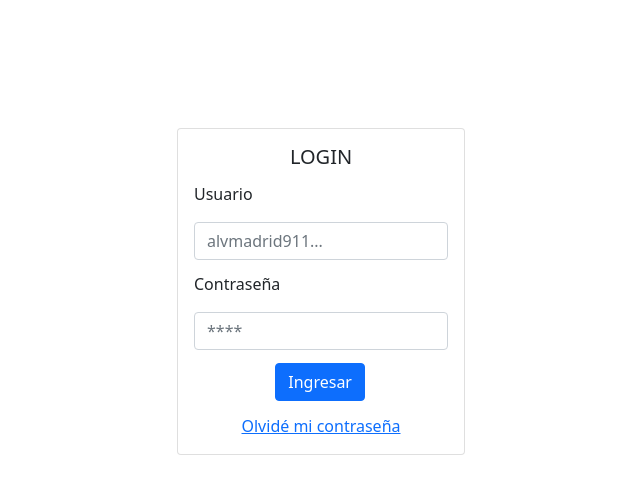
After one commit to Carloooh/cesfam, a Django app: template sistemaCesfam/templates/login.html in a window 1280 px wide. The commit adds this page. Shown: the top 494 px of the page, without its empty margins (319-959 px from the left). Run offline with Django 4.2, Linux system fonts and the light colour scheme; the template is opened without the code that fills it, so the values that code supplies are empty.

Commit message:
login html base, views.py, crea css

```diff
--- a/cesfam/settings.py
+++ b/cesfam/settings.py
@@ -38,7 +38,7 @@ INSTALLED_APPS = [
     'django.contrib.messages',
     'django.contrib.staticfiles',
     'sistemaCesfam',
-    'bootstrap5',
+    #'bootstrap5',
 ]
 
 MIDDLEWARE = [
--- /dev/null
+++ b/sistemaCesfam/css/login.css
@@ -0,0 +1,8 @@
+.card {
+    margin: 0 auto;
+    /* Added */
+    float: none;
+    /* Added */
+    margin-bottom: 10px;
+    /* Added */
+}
--- /dev/null
+++ b/sistemaCesfam/templates/login.html
@@ -0,0 +1,37 @@
+<!DOCTYPE html>
+<html lang="en">
+
+<head>
+    <meta charset="UTF-8">
+    <meta http-equiv="X-UA-Compatible" content="IE=edge">
+    <meta name="viewport" content="width=device-width, initial-scale=1.0">
+    <title>Document</title>
+
+    <!-- Llama al css de bootstrap -->
+    <link href="https://cdn.jsdelivr.net/npm/bootstrap@5.1.3/dist/css/bootstrap.min.css" rel="stylesheet" integrity="sha384-1BmE4kWBq78iYhFldvKuhfTAU6auU8tT94WrHftjDbrCEXSU1oBoqyl2QvZ6jIW3" crossorigin="anonymous">
+    <!-- Llamada al js de bootstrap -->
+    <script src="https://cdn.jsdelivr.net/npm/bootstrap@5.1.3/dist/js/bootstrap.bundle.min.js" integrity="sha384-ka7Sk0Gln4gmtz2MlQnikT1wXgYsOg+OMhuP+IlRH9sENBO0LRn5q+8nbTov4+1p" crossorigin="anonymous"></script>
+    <link rel="stylesheet" href="css/login.css">
+
+</head>
+
+<body>
+    <!-- LOGIN CARD-->
+    <div class="container d-flex justify-content-center align-items-center" style="text-align: center; margin-top: 10%;">
+        <div class="card" style="width: 18rem;">
+            <div class="card-body">
+                <h5 class="card-title">LOGIN</h5>
+                <p class="card-text" style="text-align:left; margin-top: 5%;">Usuario</p>
+                <input type="email" class="form-control" id="exampleInputEmail1" aria-describedby="emailHelp" placeholder="alvmadrid911...">
+                <p class="card-text" style="text-align:left; margin-top: 5%;">Contraseña</p>
+                <input type="password" class="form-control" id="exampleInputPassword1" placeholder="****">
+                <!--BOTÓN DE INGRESAR-->
+                <button type="button" class="btn btn-primary" style="display: block; margin-top: 5%; margin-left: 32%;text-align: center;">Ingresar</button>
+                <a href="#" class="card-link" style="text-align: center; display: block; margin-top: 5%;">Olvidé mi contraseña</a>
+            </div>
+        </div>
+    </div>
+    <!-- FIN LOGIN CARD-->
+</body>
+
+</html>
--- a/sistemaCesfam/views.py
+++ b/sistemaCesfam/views.py
@@ -4,4 +4,4 @@ from django.shortcuts import render
 # Create your views here.
 
 def index(request):
-    return render(request,'main.html')
+    return render(request,'login.html')
```
Also changed, not shown: sistemaCesfam/templates/main.html (+46 -0 lines).
